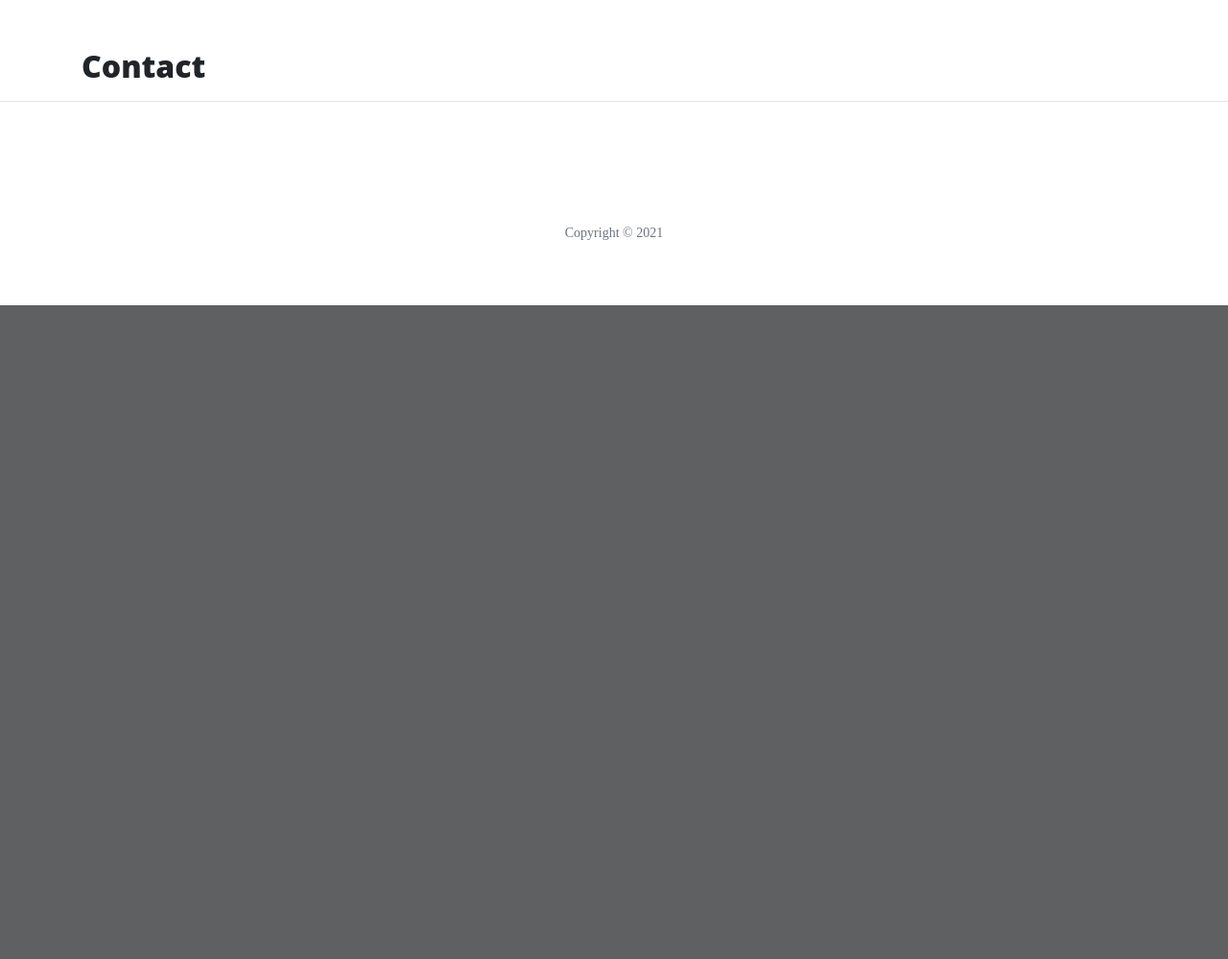
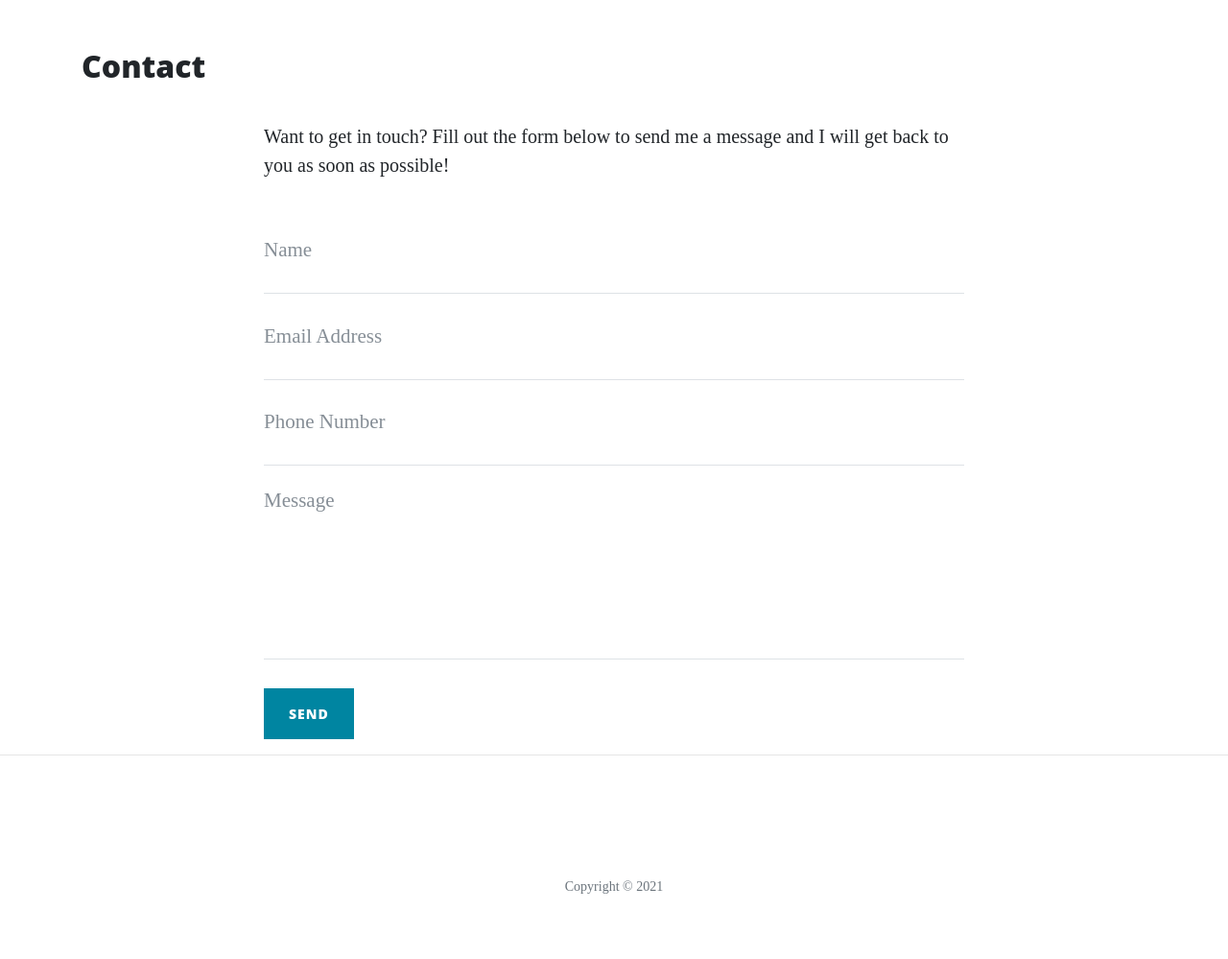
Before and after one commit to aliclarke206/python_practice, a Flask app: page /contact in a window 1280 px wide. Shown: the part 628-1627 px from the top of the page at 96% size. Before the commit the page ends 946 px from the top, so only its background shows below. Run offline with Flask 2, Linux system fonts and the light colour scheme; some libraries are stand-ins or nearby versions.

Commit message:
added contact form to html

```diff
--- a/templates/contact.html
+++ b/templates/contact.html
@@ -1,4 +1,49 @@
 {% extends "base.html" %}
 {% block content %}
     <h2>{{ page_title }}</h2>
+
+
+    <div class="row">
+        <div class="col-lg-8 col-md-10 mx-auto">
+            <p>Want to get in touch? Fill out the form below to send me a message and I will get back to you as soon as
+                possible!</p>
+            <form id="contactForm" name="sentMessage" novalidate>
+                <div class="control-group">
+                    <div class="form-group floating-label-form-group controls">
+                        <label>Name</label>
+                        <input class="form-control" id="name" type="text" placeholder="Name" required
+                            data-validation-required-message="Please enter your name." />
+                        <p class="help-block text-danger"></p>
+                    </div>
+                </div>
+                <div class="control-group">
+                    <div class="form-group floating-label-form-group controls">
+                        <label>Email Address</label>
+                        <input class="form-control" id="email" type="email" placeholder="Email Address" required
+                            data-validation-required-message="Please enter your email address." />
+                        <p class="help-block text-danger"></p>
+                    </div>
+                </div>
+                <div class="control-group">
+                    <div class="form-group col-xs-12 floating-label-form-group controls">
+                        <label>Phone Number</label>
+                        <input class="form-control" id="phone" type="tel" placeholder="Phone Number" required
+                            data-validation-required-message="Please enter your phone number." />
+                        <p class="help-block text-danger"></p>
+                    </div>
+                </div>
+                <div class="control-group">
+                    <div class="form-group floating-label-form-group controls">
+                        <label>Message</label>
+                        <textarea class="form-control" id="message" rows="5" placeholder="Message" required
+                            data-validation-required-message="Please enter a message."></textarea>
+                        <p class="help-block text-danger"></p>
+                    </div>
+                </div>
+                <br />
+                <div id="success"></div>
+                <button class="btn btn-primary" id="sendMessageButton" type="submit">Send</button>
+            </form>
+        </div>
+    </div>
 {% endblock %}
```
